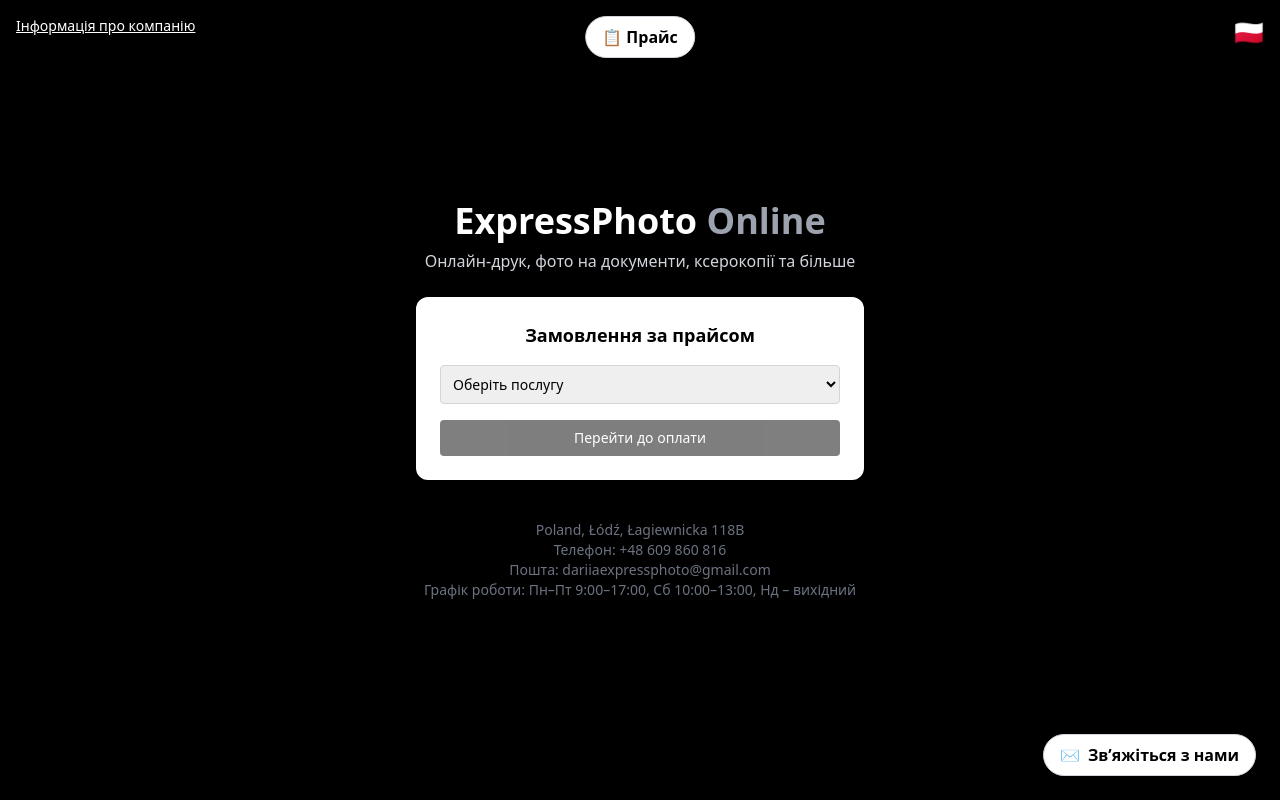
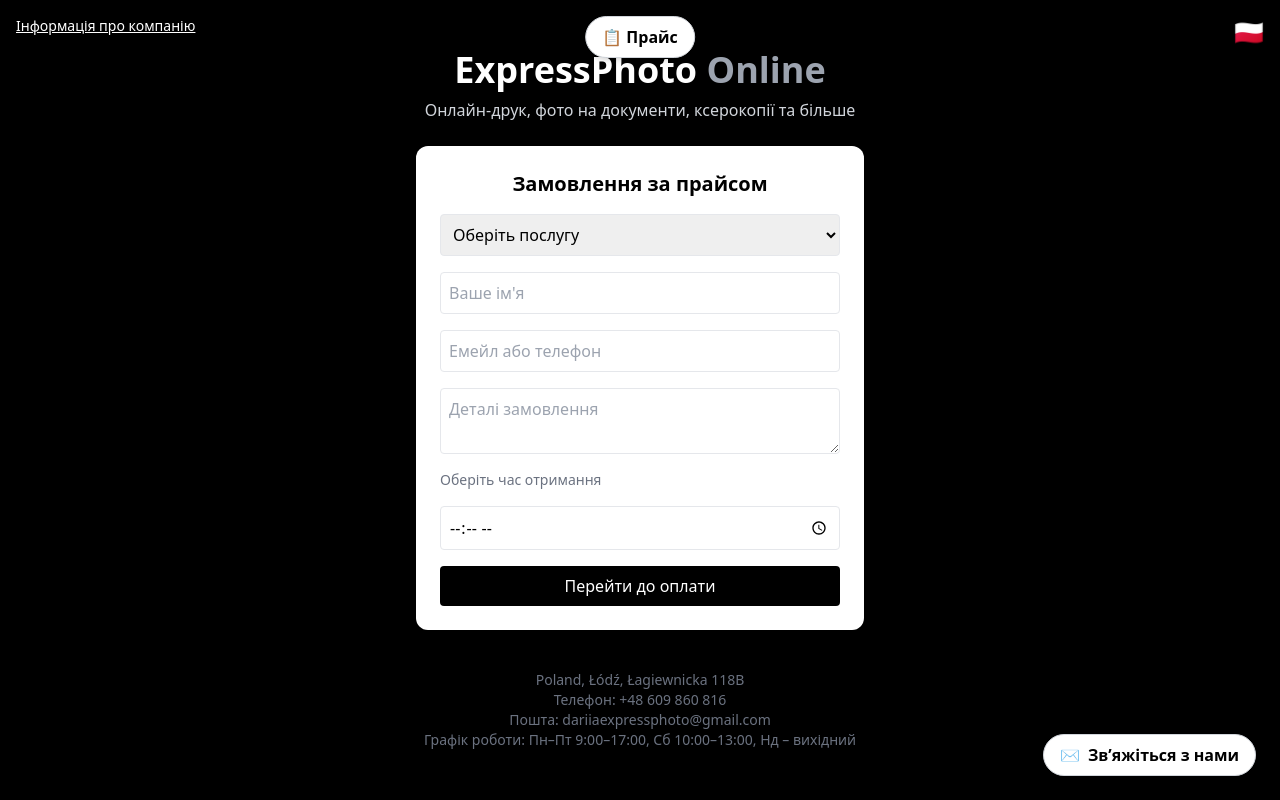
Before and after one commit to cutesuno/expressphoto-online, a Next.js app: page / in a window 1280 px wide. Built offline with nearby package versions, Linux system fonts and the light colour scheme.

Commit message:
зробив оплату4

```diff
--- a/components/OrderForm.tsx
+++ b/components/OrderForm.tsx
@@ -1,94 +1,98 @@
 import { useState } from 'react';
 
 export default function OrderForm({ language }: { language: 'uk' | 'pl' }) {
+  const [selected, setSelected] = useState('');
+  const [form, setForm] = useState({
+    name: '',
+    email: '',
+    details: '',
+    time: '',
+  });
+
+  const services = [
+    { label: '(3,5 x 4,5) – 4 шт', price: 40 },
+    { label: '(3,5 x 4,5) – 6 шт', price: 45 },
+    { label: '(3,5 x 4,5) – 12 шт', price: 55 },
+    { label: '(4,5 x 6,5) – 4 шт', price: 45 },
+    { label: '(4,5 x 6,5) – 8 шт', price: 55 },
+    { label: 'Електронна версія', price: 5 },
+    { label: 'Друк фото 10x15', price: 2.3 },
+    { label: 'Копії А4 ч/б', price: 1 },
+    { label: 'Копії А4 кольорові', price: 2.5 },
+    { label: 'Ламінування A4', price: 7 },
+    { label: 'Сканування A4', price: 3 },
+  ];
+
   const t = (uk: string, pl: string) => (language === 'uk' ? uk : pl);
 
-  const [selectedService, setSelectedService] = useState('');
-  const [price, setPrice] = useState('');
-
-  const prices: { [key: string]: { label: string; price: number }[] } = {
-    photos: [
-      { label: '(3,5 x 4,5) – 4', price: 40 },
-      { label: '(3,5 x 4,5) – 6', price: 45 },
-      { label: '(3,5 x 4,5) – 12', price: 55 },
-      { label: '(4,5 x 6,5) – 4', price: 45 },
-      { label: '(4,5 x 6,5) – 8', price: 55 },
-      { label: t('Електронна версія', 'Wersja elektroniczna'), price: 5 },
-    ],
-    printing: [
-      { label: '9x13', price: 1.7 },
-      { label: '10x15', price: 2.3 },
-      { label: '13x18', price: 3 },
-      { label: '15x21', price: 6 },
-      { label: '21x30', price: 17 },
-      { label: '30x40', price: 40 },
-      { label: '30x45', price: 40 },
-      { label: '33x48', price: 55 },
-    ],
-    laminate: [
-      { label: 'A3', price: 14 },
-      { label: 'A4', price: 7 },
-      { label: 'A5', price: 4 },
-      { label: 'A6', price: 3 },
-      { label: '6,5x9,5', price: 2 },
-      { label: '5,4x8,6', price: 2 },
-    ],
-    copy: [
-      { label: t('1–10 стор.', '1–10 str.'), price: 1 },
-      { label: '11–50', price: 0.9 },
-      { label: '51–100', price: 0.8 },
-      { label: 'A3', price: 1.5 },
-    ],
-    color: [
-      { label: 'A4', price: 2.5 },
-      { label: 'A3', price: 5 },
-    ],
-    scan: [
-      { label: 'A3', price: 6 },
-      { label: 'A4', price: 3 },
-    ],
-  };
-
-  const handleSelect = (e: React.ChangeEvent<HTMLSelectElement>) => {
-    const [group, index] = e.target.value.split(':');
-    const selected = prices[group][parseInt(index)];
-    setSelectedService(selected.label);
-    setPrice(selected.price.toFixed(2));
+  const handleSubmit = (e: React.FormEvent) => {
+    e.preventDefault();
+    const service = services.find((s) => s.label === selected);
+    if (!service) return alert('Оберіть послугу');
+    alert(`Ви обрали: ${service.label}, вартість: ${service.price} PLN`);
   };
 
   return (
-    <div className="text-black bg-white rounded-xl p-6 max-w-md w-full text-sm space-y-4">
-      <h2 className="text-lg font-bold text-center">
+    <form
+      onSubmit={handleSubmit}
+      className="bg-white text-black p-6 rounded-xl w-full max-w-md flex flex-col gap-4"
+    >
+      <h2 className="text-xl font-semibold text-center">
         {t('Замовлення за прайсом', 'Zamówienie według cennika')}
       </h2>
-      <select onChange={handleSelect} className="w-full p-2 border border-gray-300 rounded">
-        <option value="">{t('Оберіть послугу', 'Wybierz usługę')}</option>
-        {Object.entries(prices).map(([group, items]) => (
-          <optgroup key={group} label={group}>
-            {items.map((item, idx) => (
-              <option key={idx} value={`${group}:${idx}`}>
-                {item.label} – {item.price.toFixed(2)}zł
-              </option>
-            ))}
-          </optgroup>
+
+      <select
+        className="p-2 border rounded"
+        value={selected}
+        onChange={(e) => setSelected(e.target.value)}
+        required
+      >
+        <option value="">
+          {t('Оберіть послугу', 'Wybierz usługę')}
+        </option>
+        {services.map((s, i) => (
+          <option key={i} value={s.label}>
+            {s.label} — {s.price} PLN
+          </option>
         ))}
       </select>
-      {selectedService && (
-        <div className="text-center">
-          <p>
-            {t('Обрано', 'Wybrano')}: <strong>{selectedService}</strong>
-          </p>
-          <p>
-            {t('Сума до оплати', 'Kwota do zapłaty')}: <strong>{price}zł</strong>
-          </p>
-        </div>
-      )}
+
+      <input
+        name="name"
+        placeholder={t("Ваше ім'я", 'Imię')}
+        className="p-2 border rounded"
+        onChange={(e) => setForm({ ...form, name: e.target.value })}
+        required
+      />
+      <input
+        name="email"
+        placeholder={t('Емейл або телефон', 'Email lub telefon')}
+        className="p-2 border rounded"
+        onChange={(e) => setForm({ ...form, email: e.target.value })}
+        required
+      />
+      <textarea
+        name="details"
+        placeholder={t('Деталі замовлення', 'Szczegóły zamówienia')}
+        className="p-2 border rounded"
+        onChange={(e) => setForm({ ...form, details: e.target.value })}
+        required
+      />
+      <label className="text-sm text-gray-500">{t('Оберіть час отримання', 'Wybierz godzinę odbioru')}</label>
+      <input
+        name="time"
+        type="time"
+        className="p-2 border rounded"
+        onChange={(e) => setForm({ ...form, time: e.target.value })}
+        required
+      />
+
       <button
-        disabled={!selectedService}
-        className="w-full bg-black text-white py-2 rounded disabled:opacity-50"
+        type="submit"
+        className="bg-black text-white py-2 rounded hover:bg-gray-800 transition"
       >
         {t('Перейти до оплати', 'Przejdź do płatności')}
       </button>
-    </div>
+    </form>
   );
 }
```
